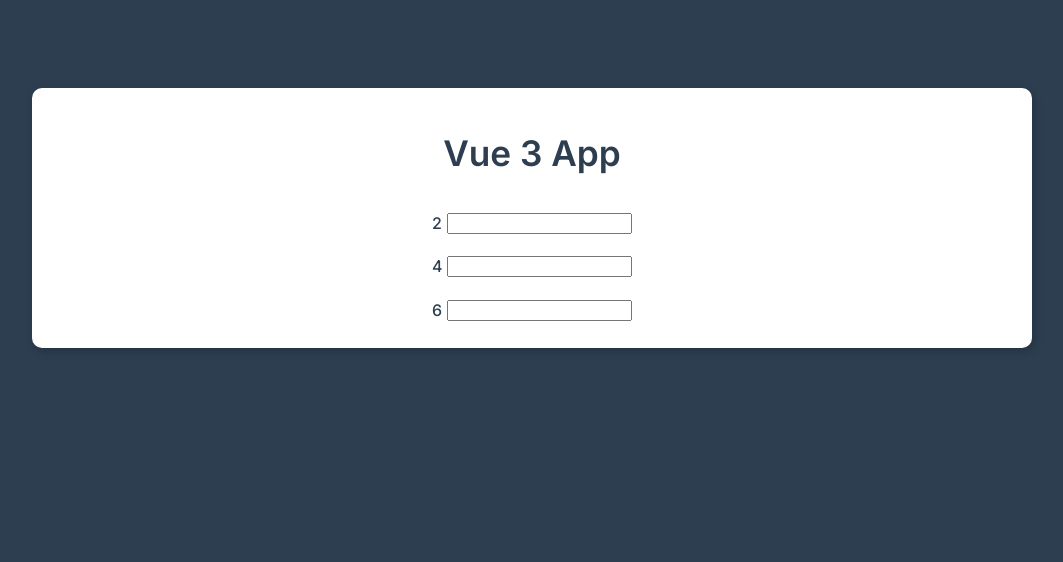
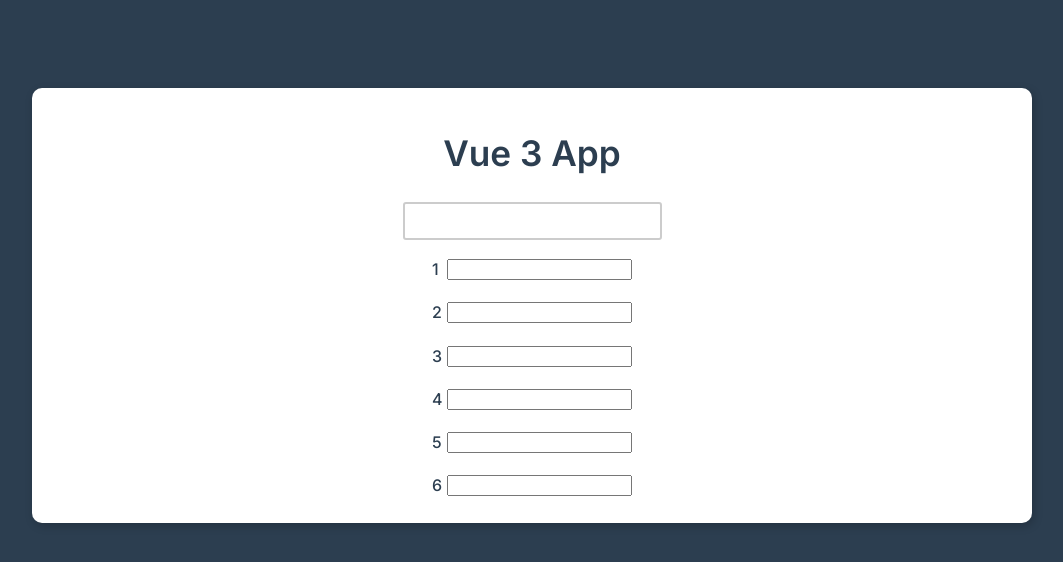
Before and after one commit to daviddubliakov/vue-features, a Vue app: page / in a window 1280 px wide. Shown: the top 562 px of the page, without its empty margins (108-1171 px from the left). Built offline with nearby package versions, Linux system fonts and the light colour scheme.

Commit message:
adds modifiers for key shortucs exanple

```diff
--- a/src/App.vue
+++ b/src/App.vue
@@ -6,6 +6,9 @@
       <h2 v-once>{{ title }}</h2>
       <h2 v-pre>{{ title }}</h2>
       <button class="btn" @click="title = 'I was changed'">Chage title</button> -->
+      <div class="form-control">
+        <input type="text" @keyup.shift.enter="addItem" ref="myInput" />
+      </div>
       <ul class="list" v-if="items.length">
         <!-- <li class="list-item" v-for="(item, index) in 7" :key="index">
           {{ item }}
@@ -15,7 +18,7 @@
         </li> -->
         <li
           class="list-item"
-          v-for="(value, index) in evenItems"
+          v-for="(value, index) in items"
           :key="value"
           @click="items.splice(index, 1)"
         >
@@ -42,6 +45,12 @@ export default {
     },
     items: [1, 2, 3, 4, 5, 6],
   }),
+  methods: {
+    addItem() {
+      this.items.unshift(this.$refs.myInput.value);
+      this.$refs.myInput.value = "";
+    },
+  },
   computed: {
     evenItems() {
       return this.items.filter((item) => item % 2 === 0);
```
